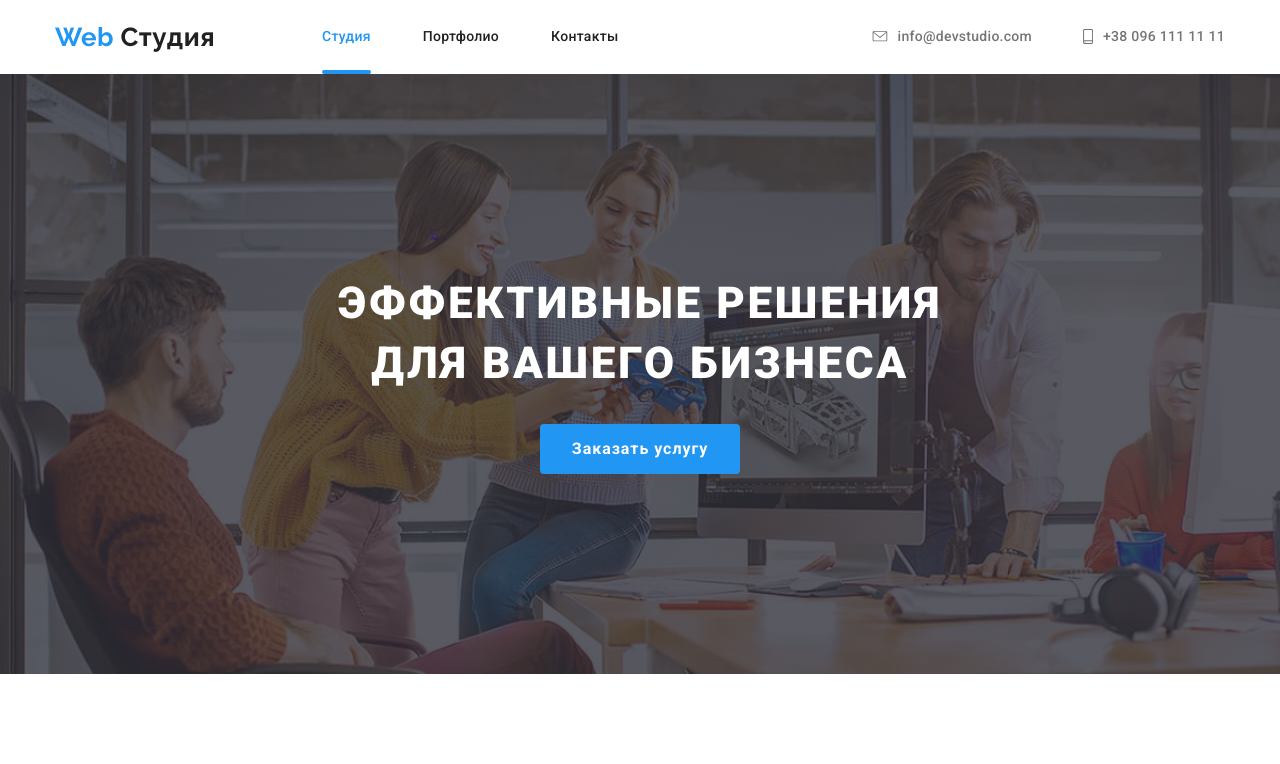
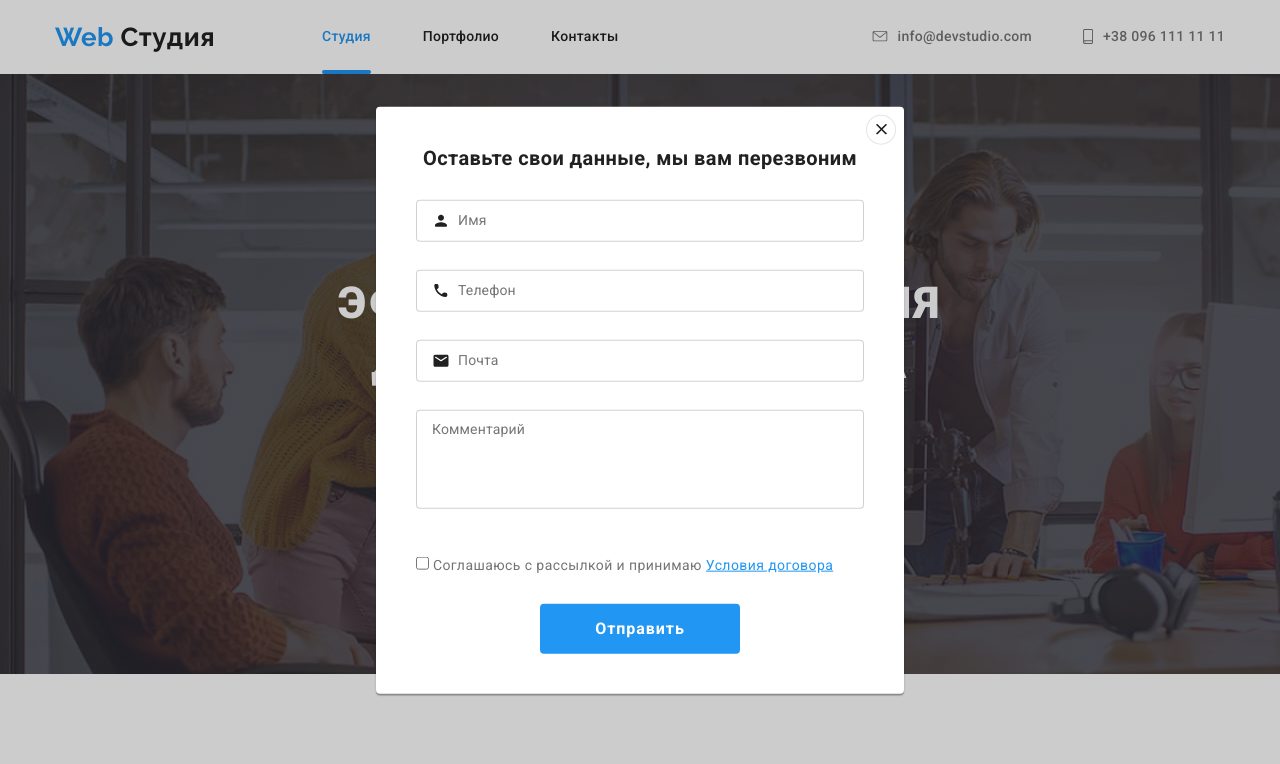
Before and after one commit to OleksandrBalashov/goit-markup-hw-06, a plain HTML site: page index.html in a window 1280 px wide. Shown: the top 764 px of the page. Drawn offline with nearby package versions, Linux system fonts and the light colour scheme.

Commit message:
creat form transition

```diff
--- a/css/main.css
+++ b/css/main.css
@@ -62,6 +62,7 @@
 
   width: 100%;
   height: 100%;
+
   background-color: rgba(0, 0, 0, 0.2);
 
   opacity: 1;
@@ -74,11 +75,15 @@
   pointer-events: none;
 }
 
+.backdrop.is-hidden .modal {
+  transform: translate(-50%, -50%) scale(0.9);
+}
+
 .modal {
   position: absolute;
-  top: 200px;
+  top: 50%;
   left: 50%;
-  transform: translateX(-50%);
+  transform: translate(-50%, -50%);
 
   min-width: 528px;
   min-height: 581px;
@@ -89,6 +94,10 @@
 
   box-shadow: 0px 1px 3px rgba(0, 0, 0, 0.12), 0px 1px 1px rgba(0, 0, 0, 0.14),
     0px 2px 1px rgba(0, 0, 0, 0.2);
+
+  transform: translate(-50%, -50%) scale(1);
+  transition: transform var(--transition-duration)
+    var(--transition-timing-function);
 }
 
 .flex-form {
@@ -101,6 +110,7 @@
   font-size: 20px;
   line-height: 1.15;
   text-align: center;
+
   color: var(--title-text-color);
   margin-bottom: 30px;
 }
--- a/index.html
+++ b/index.html
@@ -65,7 +65,7 @@
             >Заказать услугу</a
           >
         </div>
-        <div class="backdrop is-hidden" data-modal>
+        <div class="backdrop" data-modal>
           <div class="modal">
             <form action="" class="flex-form">
               <b class="modal-title">Оставьте свои данные, мы вам перезвоним</b>
```
